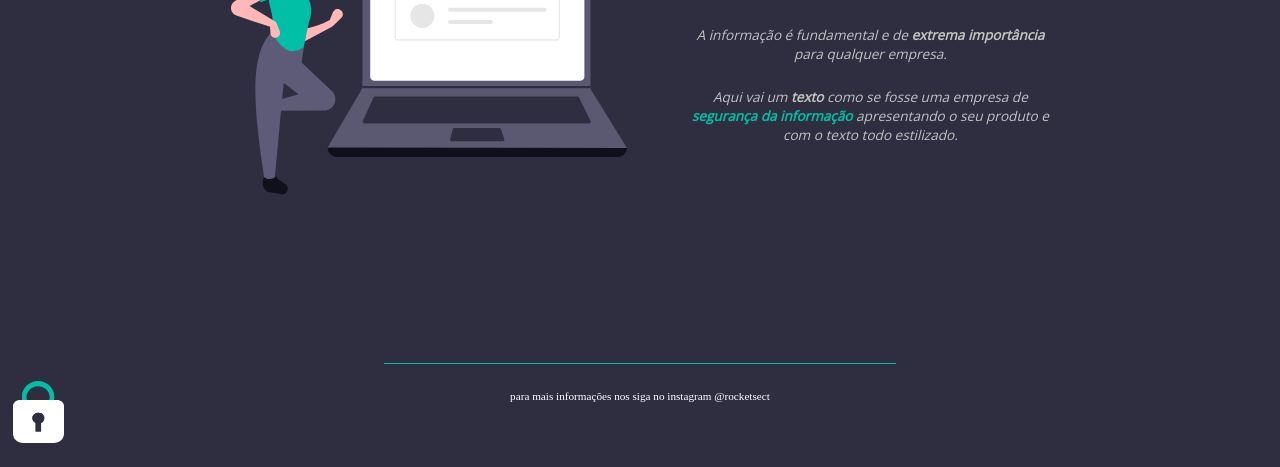
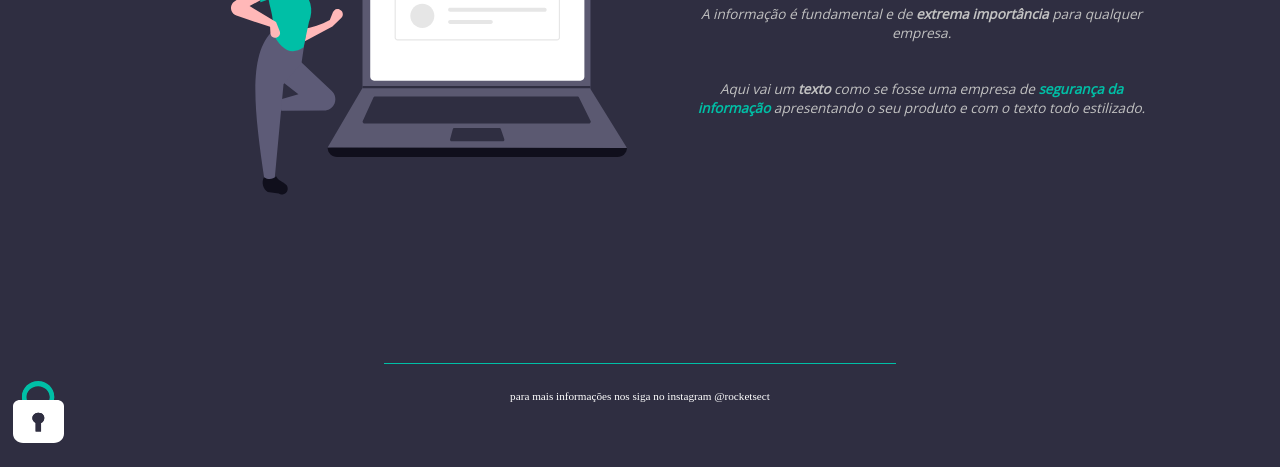
Before and after one commit to Guilherme-07062002/Projeto2FrontEndAtividade, a plain HTML site: page index.html in a window 1280 px wide. Shown: the part 333-800 px from the top of the page. Drawn offline with Linux system fonts and the light colour scheme; a web font is replaced by a local one.

Commit message:
segundo commit

```diff
--- a/index.html
+++ b/index.html
@@ -22,8 +22,8 @@
         <img src="imgs/img1.svg" alt="image">
         <section>
             <h1>Seus dados estão <span id="titlespan">protegidos?</span></h1>
-            <p>A informação é fundamental e de <span id="pspan1">extrema importância</span> para qualquer empresa.</p>
-            <p>Aqui vai um <span id="pspan1">texto</span> como se fosse uma empresa de <span id="pspan2">segurança da informação</span> apresentando o seu produto e com o texto todo estilizado.</p>
+            <p>A informação é fundamental e de <span class="pspan1">extrema importância</span> para qualquer empresa.</p>
+            <p>Aqui vai um <span class="pspan1">texto</span> como se fosse uma empresa de <span id="pspan2">segurança da informação</span> apresentando o seu produto e com o texto todo estilizado.</p>
         </section>
     </main>
     <footer>
--- a/style.css
+++ b/style.css
@@ -54,21 +54,27 @@ main img {
     height: 35vh;
     width: 35vw;
 }
+section{
+    display: flex;
+    flex-direction: column;
+}
 
 section h1 {
     margin: 0;
     font-size: 1.9rem;
     font-weight: 600;
     margin-bottom: 5vh;
+    width: max-content;
 }
 section p{
+    width: 36vw;
     color: #C2C2C2;
     font-family: 'OpenSans';
     font-size: 0.85rem;
     font-style: italic;
     margin-bottom: 3vh;
 }
-#pspan1{
+.pspan1{
     font-weight: bold
 }
 #pspan2{
```
